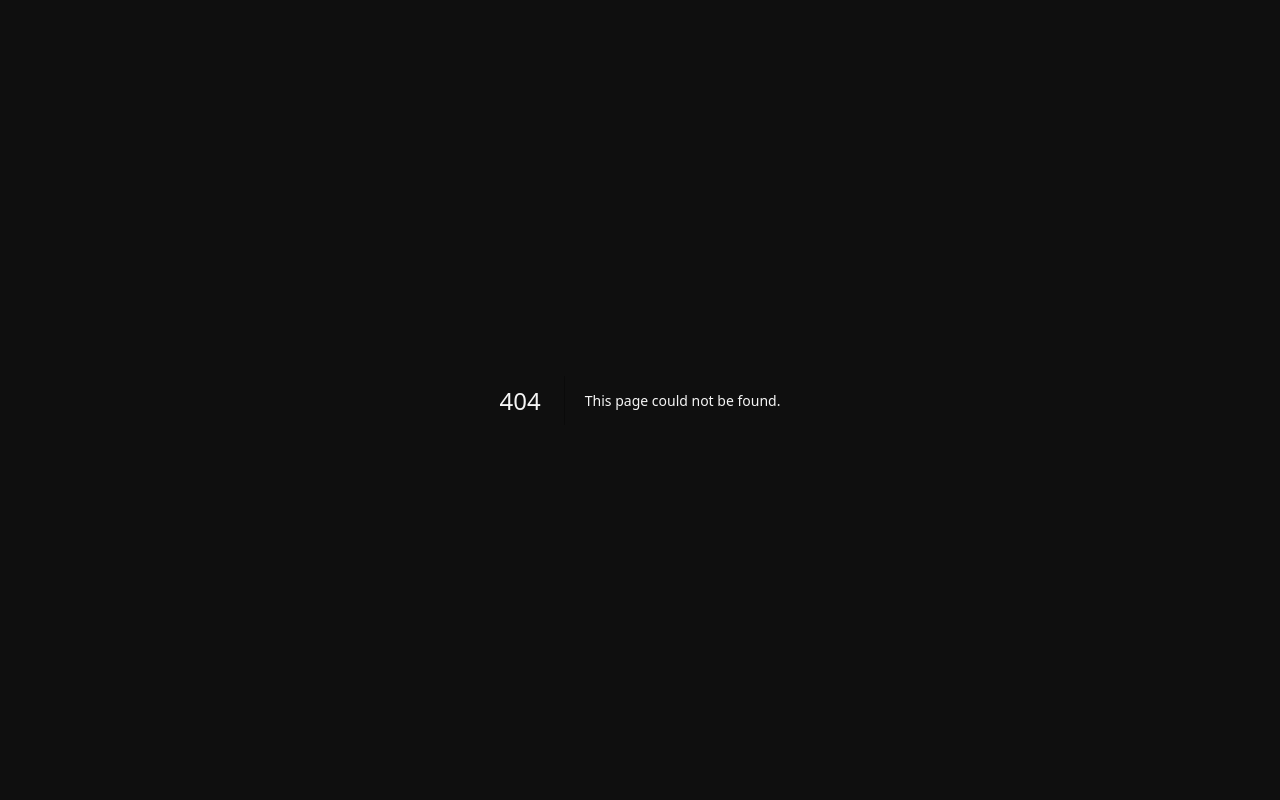
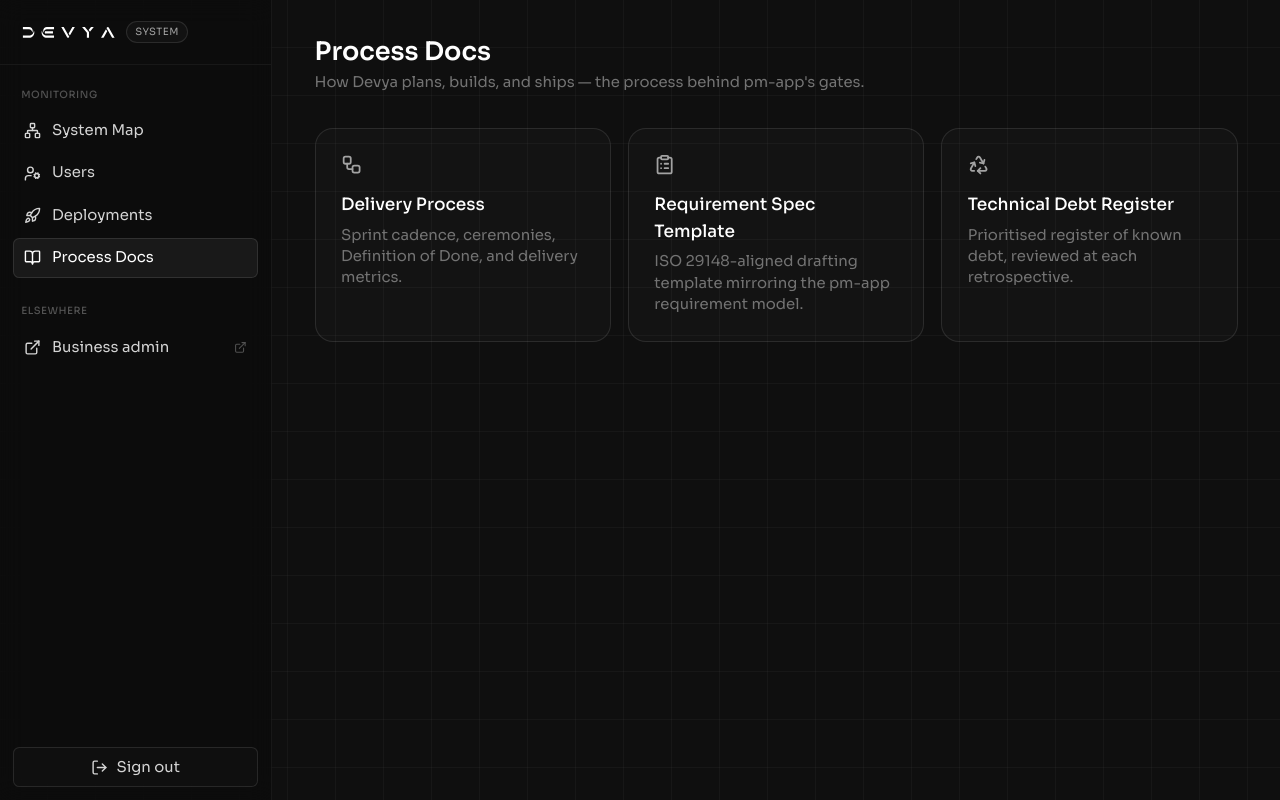
Before and after one commit to eng-AhmedMahmoud/devya-flow-map, a Next.js app: page /docs in a window 1280 px wide. Before the commit this address had no page. Built offline with nearby package versions, Linux system fonts and the light colour scheme; no server answers.

Commit message:
feat(docs): process docs section — delivery process, requirement spec template, tech-debt register
Renders monorepo process docs (copies in content/docs/, canonical at
devya-solutions/docs/) at /docs + /docs/[slug] (SSG via marked).
Sidebar gains a Process Docs entry; scoped .doc-prose styling.

```diff
--- /dev/null
+++ b/app/docs/[slug]/page.tsx
@@ -0,0 +1,42 @@
+import Link from 'next/link';
+import { notFound } from 'next/navigation';
+import { ArrowLeft } from 'lucide-react';
+import { marked } from 'marked';
+import { Shell } from '@/components/ui/shell';
+import { PageHeader } from '@/components/ui/page-header';
+import { DOCS, getDoc } from '@/lib/docs';
+
+export const dynamicParams = false;
+
+export function generateStaticParams() {
+  return DOCS.map((d) => ({ slug: d.slug }));
+}
+
+export default async function DocPage({ params }: { params: Promise<{ slug: string }> }) {
+  const { slug } = await params;
+  const doc = getDoc(slug);
+  if (!doc) notFound();
+
+  // Content is our own markdown, checked into the repo — safe to inject.
+  const html = marked.parse(doc.content, { async: false });
+
+  return (
+    <Shell>
+      <PageHeader
+        title={doc.title}
+        subtitle={doc.subtitle}
+        actions={
+          <Link
+            href="/docs"
+            className="inline-flex items-center gap-2 rounded-md border border-white/10 bg-white/[0.02] px-3 py-2 text-sm text-ink-200 hover:bg-white/5 hover:border-white/20 transition-colors ring-focus"
+          >
+            <ArrowLeft className="h-4 w-4 rtl-flip" />
+            All docs
+          </Link>
+        }
+      />
+      {/* Docs are authored in English — pin LTR even under the Arabic locale. */}
+      <article dir="ltr" className="surface p-6 lg:p-10 doc-prose" dangerouslySetInnerHTML={{ __html: html }} />
+    </Shell>
+  );
+}
--- /dev/null
+++ b/app/docs/page.tsx
@@ -0,0 +1,34 @@
+import Link from 'next/link';
+import { ClipboardList, Recycle, Workflow, type LucideIcon } from 'lucide-react';
+import { Shell } from '@/components/ui/shell';
+import { PageHeader } from '@/components/ui/page-header';
+import { DOCS } from '@/lib/docs';
+
+const ICONS: Record<string, LucideIcon> = {
+  'delivery-process': Workflow,
+  'requirement-spec-template': ClipboardList,
+  'tech-debt': Recycle,
+};
+
+export default function DocsPage() {
+  return (
+    <Shell>
+      <PageHeader
+        title="Process Docs"
+        subtitle="How Devya plans, builds, and ships — the process behind pm-app's gates."
+      />
+      <div className="grid gap-4 sm:grid-cols-2 xl:grid-cols-3">
+        {DOCS.map((doc) => {
+          const Icon = ICONS[doc.slug] ?? Workflow;
+          return (
+            <Link key={doc.slug} href={`/docs/${doc.slug}`} className="surface p-6 block ring-focus">
+              <Icon className="h-5 w-5 text-ink-300 mb-4" />
+              <div className="text-white font-medium">{doc.title}</div>
+              <p className="text-sm text-ink-400 mt-1.5">{doc.subtitle}</p>
+            </Link>
+          );
+        })}
+      </div>
+    </Shell>
+  );
+}
--- a/app/globals.css
+++ b/app/globals.css
@@ -148,6 +148,62 @@ body.font-cairo {
 .status-admin    { color: #e9d5ff; border-color: rgba(168, 85, 247, 0.4); background: rgba(168, 85, 247, 0.10); }
 .status-danger   { color: #fecaca; border-color: rgba(248, 113, 113, 0.4); background: rgba(248, 113, 113, 0.10); }
 
+/* Rendered-markdown styling for the process docs (/docs). Scoped so it
+   can't leak into the dashboards. */
+.doc-prose h1 { font-size: 1.5rem; font-weight: 600; color: #fff; margin: 0 0 0.75rem; }
+.doc-prose h2 { font-size: 1.15rem; font-weight: 600; color: #fff; margin: 2rem 0 0.6rem; }
+.doc-prose h3 { font-size: 1rem; font-weight: 600; color: #f5f5f5; margin: 1.5rem 0 0.5rem; }
+.doc-prose p { color: #a3a3a3; font-size: 0.925rem; margin: 0.6rem 0; }
+.doc-prose ul, .doc-prose ol { color: #a3a3a3; font-size: 0.925rem; margin: 0.6rem 0; padding-inline-start: 1.4rem; }
+.doc-prose ul { list-style: disc; }
+.doc-prose ol { list-style: decimal; }
+.doc-prose li { margin: 0.3rem 0; }
+.doc-prose li::marker { color: #525252; }
+.doc-prose strong { color: #f5f5f5; font-weight: 600; }
+.doc-prose a { color: #93c5fd; text-decoration: underline; text-underline-offset: 3px; }
+.doc-prose code {
+  background: rgba(255, 255, 255, 0.06);
+  border: 1px solid rgba(255, 255, 255, 0.08);
+  border-radius: 6px;
+  padding: 0.1em 0.4em;
+  font-size: 0.85em;
+  color: #d4d4d4;
+}
+.doc-prose hr { border: 0; border-top: 1px solid rgba(255, 255, 255, 0.1); margin: 2rem 0; }
+.doc-prose table {
+  width: 100%;
+  border-collapse: collapse;
+  font-size: 0.875rem;
+  margin: 1rem 0;
+  display: block;
+  overflow-x: auto;
+}
+.doc-prose th {
+  text-align: left;
+  font-size: 0.7rem;
+  text-transform: uppercase;
+  letter-spacing: 0.06em;
+  color: #737373;
+  font-weight: 500;
+  padding: 0.5rem 0.75rem;
+  border-bottom: 1px solid rgba(255, 255, 255, 0.12);
+  white-space: nowrap;
+}
+.doc-prose td {
+  color: #a3a3a3;
+  padding: 0.55rem 0.75rem;
+  border-bottom: 1px solid rgba(255, 255, 255, 0.06);
+  vertical-align: top;
+}
+.doc-prose td:first-child { color: #d4d4d4; white-space: nowrap; }
+.doc-prose input[type='checkbox'] { accent-color: #34d399; margin-inline-end: 0.4rem; vertical-align: -0.1em; }
+.doc-prose blockquote {
+  border-inline-start: 2px solid rgba(255, 255, 255, 0.15);
+  padding-inline-start: 1rem;
+  margin: 1rem 0;
+  color: #737373;
+}
+
 /* Mermaid styling overrides */
 .mermaid svg {
   max-width: 100%;
--- a/components/ui/sidebar.tsx
+++ b/components/ui/sidebar.tsx
@@ -4,6 +4,7 @@ import Link from 'next/link';
 import { usePathname, useRouter } from 'next/navigation';
 import { useEffect, useState, useTransition } from 'react';
 import {
+  BookOpen,
   ExternalLink,
   History,
   Loader2,
@@ -34,6 +35,7 @@ const NAV: NavItem[] = [
   { href: '/users', label: 'Users', icon: UserCog },
   { href: '/deployments', label: 'Deployments', icon: Rocket },
   { href: '/activity', label: 'Activity', icon: History, superAdminOnly: true },
+  { href: '/docs', label: 'Process Docs', icon: BookOpen },
 ];
 
 // Cached across navigations — the sidebar only needs the role once per session.
--- /dev/null
+++ b/lib/docs.ts
@@ -0,0 +1,40 @@
+import fs from 'node:fs';
+import path from 'node:path';
+
+// Copies of the canonical process docs that live at the monorepo root
+// (devya-solutions/docs/). Copy-per-app per ADR-0007 — when the process
+// changes, update the root doc first, then re-copy here.
+export interface DocMeta {
+  slug: string;
+  title: string;
+  subtitle: string;
+  file: string;
+}
+
+export const DOCS: DocMeta[] = [
+  {
+    slug: 'delivery-process',
+    title: 'Delivery Process',
+    subtitle: 'Sprint cadence, ceremonies, Definition of Done, and delivery metrics.',
+    file: 'DELIVERY-PROCESS.md',
+  },
+  {
+    slug: 'requirement-spec-template',
+    title: 'Requirement Spec Template',
+    subtitle: 'ISO 29148-aligned drafting template mirroring the pm-app requirement model.',
+    file: 'REQUIREMENT-SPEC-TEMPLATE.md',
+  },
+  {
+    slug: 'tech-debt',
+    title: 'Technical Debt Register',
+    subtitle: 'Prioritised register of known debt, reviewed at each retrospective.',
+    file: 'TECH-DEBT.md',
+  },
+];
+
+export function getDoc(slug: string): (DocMeta & { content: string }) | null {
+  const meta = DOCS.find((d) => d.slug === slug);
+  if (!meta) return null;
+  const content = fs.readFileSync(path.join(process.cwd(), 'content', 'docs', meta.file), 'utf8');
+  return { ...meta, content };
+}
--- a/package.json
+++ b/package.json
@@ -11,6 +11,7 @@
   "dependencies": {
     "clsx": "^2.1.1",
     "lucide-react": "^0.468.0",
+    "marked": "^18.0.5",
     "mermaid": "^11.4.1",
     "next": "^16.2.9",
     "react": "^19.0.0",
```
Also changed, not shown: 4 other files (tests, documents, lock files or other folders).
